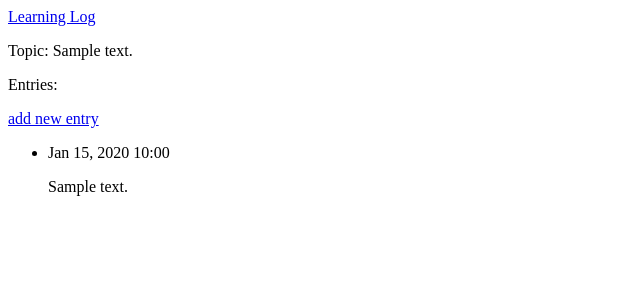
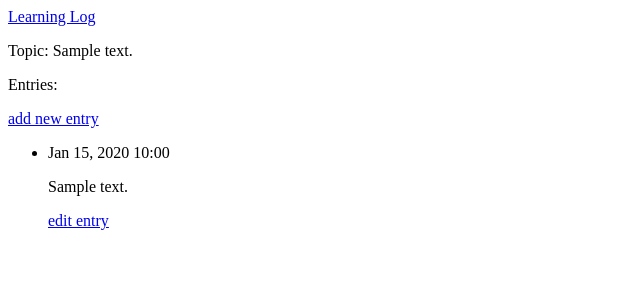
Before and after one commit to n3f/pcc-django, a Django app: page /topics/1/ in a window 1280 px wide. Shown: the top 300 px of the page, without its empty margins (0-640 px from the left). Run offline with Django 3.2, Linux system fonts and the light colour scheme; tables that the repository leaves empty hold one stand-in row (values such as "Sample post").

Commit message:
Editing entries

```diff
--- a/learning_logs/templates/learning_logs/topic.html
+++ b/learning_logs/templates/learning_logs/topic.html
@@ -10,6 +10,9 @@
   <li>
   <p>{{ entry.date_added|date:'M d, Y H:i' }}</p>
   <p>{{ entry.text|linebreaks }}</p>
+  <p>
+    <a href="{% url 'learning_logs:edit_entry' entry.id %}">edit entry</a>
+  </p>
   </li>
 {% empty %}
   <li>
--- a/learning_logs/urls.py
+++ b/learning_logs/urls.py
@@ -14,4 +14,6 @@ urlpatterns = [
 	url(r'^new_topic/$', views.new_topic, name='new_topic'),
 	# Add entry
 	url(r'^new_entry/(?P<topic_id>\d+)/$', views.new_entry, name='new_entry'),
+    # Edit entry
+    url(r'^edit_entry/(?P<entry_id>\d+)/$', views.edit_entry, name='edit_entry'),
 ]
--- a/learning_logs/views.py
+++ b/learning_logs/views.py
@@ -54,3 +54,22 @@ def new_entry(request, topic_id):
             return HttpResponseRedirect(reverse('learning_logs:topic', args=[topic_id]))
     context = {'topic': topic, 'form': form}
     return render(request, 'learning_logs/new_entry.html', context)
+
+def edit_entry(request, entry_id):
+    """Edit an existing entry."""
+    entry = Entry.objects.get(id=entry_id)
+    topic = entry.topic
+
+    if request.method != 'POST':
+        # Initial request; pre-fill form with the current entry.
+        form = EntryForm(instance=entry)
+    else:
+        # POST data submitted; process data.
+        form = EntryForm(instance=entry, data=request.POST)
+        if form.is_valid():
+            form.save()
+            return HttpResponseRedirect(reverse('learning_logs:topic',
+                                        args=[topic.id]))
+
+    context = {'entry': entry, 'topic': topic, 'form': form}
+    return render(request, 'learning_logs/edit_entry.html', context)
```
Also changed, not shown: learning_logs/templates/learning_logs/edit_entry.html (added, +15 -0 lines).
